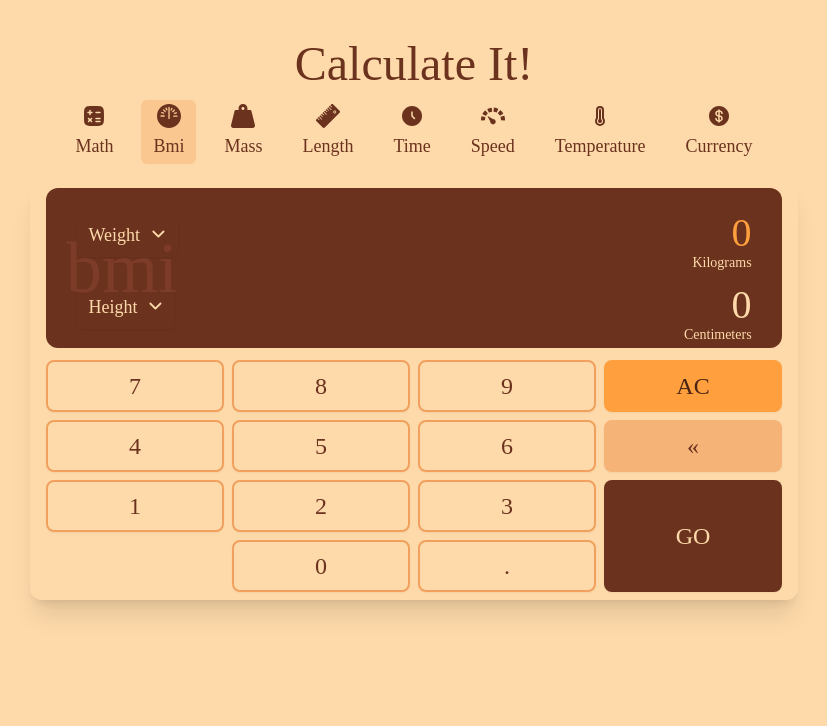
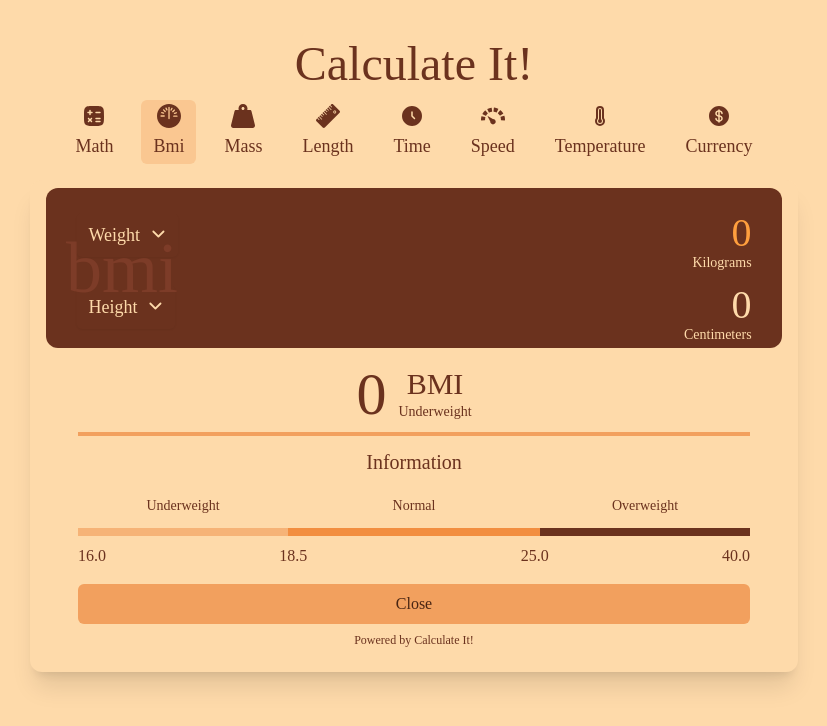
Before and after one commit to AllanKirui/calculate-it, a Vue app: page /bmi in a window 1280 px wide. Both pictures are taken after a click on the button "GO". Shown: the top 726 px of the page, without its empty margins (226-1053 px from the left). Built offline with nearby package versions, Linux system fonts and the light colour scheme.

Commit message:
Add logic for calculating bmi

```diff
--- a/src/views/ViewBMI.vue
+++ b/src/views/ViewBMI.vue
@@ -61,13 +61,76 @@
   </div>
 
   <!-- The Buttons -->
-  <div class="buttons-container" ref="buttonsContainerRef">
+  <div
+    v-if="!hasBMI && !hasOutOfRangeBMI"
+    class="buttons-container"
+    ref="buttonsContainerRef"
+  >
     <ConverterButtons
       mode="bmi"
       @appendNumber="appendNumber"
       @clear="clear"
       @backspace="backspace"
+      @calculateBMI="calculateBMI"
     />
+  </div>
+  <div
+    v-else-if="hasBMI && !hasOutOfRangeBMI"
+    class="bg-navajo-white h-1/2 md:min-h-full relative -top-5 md:-top-0 rounded-xl rounded-s-none rounded-e-none"
+  >
+    <div class="px-8 py-4">
+      <!-- BMI Results Wrapper -->
+      <div
+        class="flex justify-center items-center gap-3 pb-2 border-b-4 border-sandy-brown"
+      >
+        <h2 class="text-6xl">{{ userBMI }}</h2>
+        <div class="flex flex-col items-center">
+          <span class="text-3xl">BMI</span>
+          <span class="text-sm">{{ bmiRange }}</span>
+        </div>
+      </div>
+
+      <!-- Information Wrapper -->
+      <div>
+        <h3 class="mt-3 text-xl text-center">Information</h3>
+        <div class="mt-5 flex text-center text-sm">
+          <span class="w-5/6">Underweight</span>
+          <span class="w-full">Normal</span>
+          <span class="w-5/6">Overweight</span>
+        </div>
+        <div class="mt-3 flex">
+          <!-- <span class="h-2 w-5/6 bg-blue-500"></span>
+          <span class="h-2 w-full bg-green-500"></span>
+          <span class="h-2 w-5/6 bg-red-500"></span> -->
+          <span class="h-2 w-5/6 bg-mellow-apricot"></span>
+          <span class="h-2 w-full bg-mango-tango"></span>
+          <span class="h-2 w-5/6 bg-liver"></span>
+        </div>
+        <div class="mt-2 flex">
+          <span class="w-5/6">16.0</span>
+          <span class="w-full">18.5</span>
+          <span class="w-5/6">25.0</span>
+          <span class="">40.0</span>
+        </div>
+      </div>
+      <button class="w-full mt-4 p-2 bg-sandy-brown text-seal-brown rounded-md">
+        Close
+      </button>
+      <p class="mt-2 text-center text-xs">Powered by Calculate It!</p>
+    </div>
+  </div>
+  <div
+    v-else-if="!hasBMI && hasOutOfRangeBMI"
+    class="bg-navajo-white h-1/2 md:min-h-full relative mt-auto rounded-xl rounded-s-none rounded-e-none"
+  >
+    <div class="px-8 py-4 text-center">
+      <p>Oops! Something went wrong.</p>
+      <p>Please check your units and retry.</p>
+    </div>
+    <button class="w-full mt-4 p-2 bg-sandy-brown text-seal-brown rounded-md">
+      Close
+    </button>
+    <p class="mt-2 text-center text-xs">Powered by Calculate It!</p>
   </div>
 </template>
 
@@ -91,6 +154,10 @@ const buttonsContainerRef = ref(null)
 const activeDropdown = ref("top")
 const topUnitName = ref("Kilograms")
 const bottomUnitName = ref("Centimeters")
+const hasBMI = ref(false)
+const hasOutOfRangeBMI = ref(false)
+const userBMI = ref(null)
+const bmiRange = ref(null)
 
 // integer part of a float i.e 3.142 => 3
 const integerPortion = reactive({
@@ -101,6 +168,26 @@ const integerPortion = reactive({
 // non-reactive data
 const weightUnits = ["Kilograms", "Pounds"]
 const heightUnits = ["Centimeters", "Meters", "Feet", "Inches"]
+
+// non reactive data object for units and their conversion rates
+const conversionRates = {
+  weight: {
+    oneKilo: {
+      poundEquiv: 2.20462262
+    }
+  },
+  height: {
+    oneCentimeter: {
+      inchEquiv: 0.393700787
+    },
+    oneMeter: {
+      inchEquiv: 39.3700787
+    },
+    oneFoot: {
+      inchEquiv: 12
+    }
+  }
+}
 
 // reactive data object for related bmi data
 const bmiData = reactive({
@@ -234,4 +321,69 @@ const backspace = () => {
 
   clearChars(activeDropdown, bmiData, integerPortion)
 }
+
+const calculateBMI = () => {
+  const minNormalRange = 18.5
+  const maxNormalRange = 25.0
+  const maxBMI = 50
+  const minBMI = 0
+  let weight // in pounds
+  let height // in inches
+  let bmi
+
+  const activeWeightUnit = bmiData.topActiveUnit
+  const activeHeightUnit = bmiData.bottomActiveUnit
+
+  // convert the weight to pounds
+  switch (activeWeightUnit) {
+    case "Kilograms":
+      weight = bmiData.topUnitValue * conversionRates.weight.oneKilo.poundEquiv
+      break
+    default:
+      weight = bmiData.topUnitValue
+      break
+  }
+
+  // convert the height to inches
+  switch (activeHeightUnit) {
+    case "Centimeters":
+      height =
+        bmiData.bottomUnitValue * conversionRates.height.oneCentimeter.inchEquiv
+      break
+    case "Meters":
+      height =
+        bmiData.bottomUnitValue * conversionRates.height.oneMeter.inchEquiv
+      break
+    case "Feet":
+      height =
+        bmiData.bottomUnitValue * conversionRates.height.oneFoot.inchEquiv
+      break
+    default:
+      height = bmiData.bottomUnitValue
+      break
+  }
+
+  weight = weight.toLocaleString("en", { maximumFractionDigits: 7 })
+  height = height.toLocaleString("en", { maximumFractionDigits: 7 })
+
+  // BMI formula: weight in pounds, height in inches
+  bmi = weight * (703 / (height * height))
+  if (isNaN(bmi)) bmi = 0
+
+  if (bmi < minBMI || bmi > maxBMI) {
+    hasBMI.value = false
+    hasOutOfRangeBMI.value = true
+    return
+  }
+
+  userBMI.value = bmi.toLocaleString("en", { maximumFractionDigits: 1 })
+  hasBMI.value = true
+  hasOutOfRangeBMI.value = false
+  bmiRange.value =
+    +userBMI.value < minNormalRange
+      ? "Underweight"
+      : +userBMI.value > maxNormalRange
+      ? "Overweight"
+      : "Normal"
+}
 </script>
```
